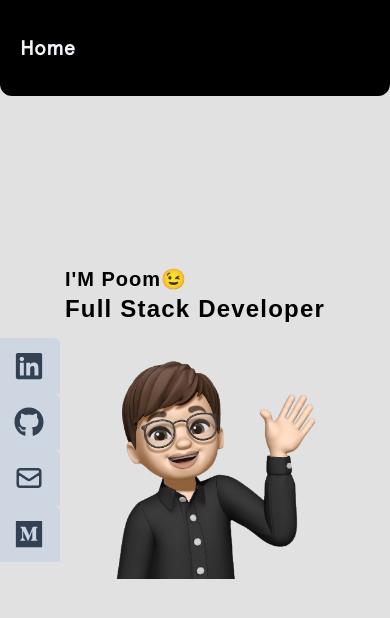
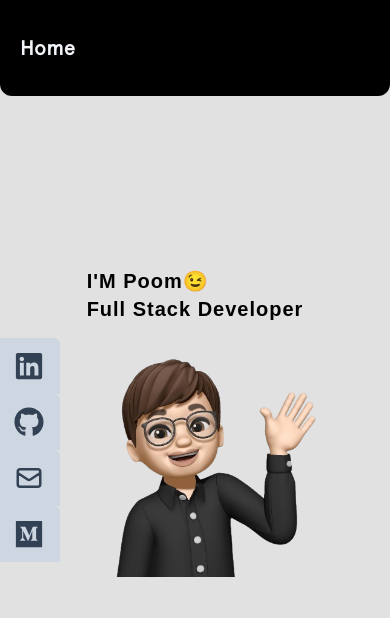
Before and after one commit to papangkorn00/papangkorn-web-portfolio, a React (Vite) app: page / in a window 390 px wide. Shown: the top 618 px of the page. Built offline with nearby package versions, Linux system fonts and the light colour scheme; a web font is replaced by a local one.

Commit message:
fix: font size

```diff
--- a/src/components/Home.jsx
+++ b/src/components/Home.jsx
@@ -7,7 +7,7 @@ const Home = () => {
     <>
       <Navbar />
 
-      <div className="bg-base min-h-screen flex justify-center items-center">
+      <div className="bg-base min-h-screen w-screen flex justify-center items-center">
         <div className="flex flex-col lg:flex-row items-center gap-x-2">
           {/*Poom*/}
           <div className="text-header">
@@ -21,7 +21,7 @@ const Home = () => {
             <h1 className="text-xl font-bold font-media tracking-wider lg:text-6xl ">
               I'M Poom😉
             </h1>
-            <h2 className="text-2xl font-extrabold font-media tracking-wider lg:text-5xl ">
+            <h2 className="text-xl font-extrabold font-media tracking-wider lg:text-5xl ">
               Full Stack Developer
             </h2>
           </div>
--- a/src/components/Navbar.jsx
+++ b/src/components/Navbar.jsx
@@ -25,8 +25,8 @@ const Navbar = () => {
                 key={item.name}
                 to={item.to}
                 className={({isActive}) =>
-                  `block rounded-md px-3 py-2 text-xl  font-apercu hover:text-white tracking-wide ${
-                    isActive ? "text-slate-100  font-[759]" : "text-gray-300"
+                  `block rounded-md px-3 py-2 text-xl font-apercu hover:text-white tracking-wide ${
+                    isActive ? "text-slate-100 font-[759]" : "text-gray-300"
                   }`
                 }
               >
```
